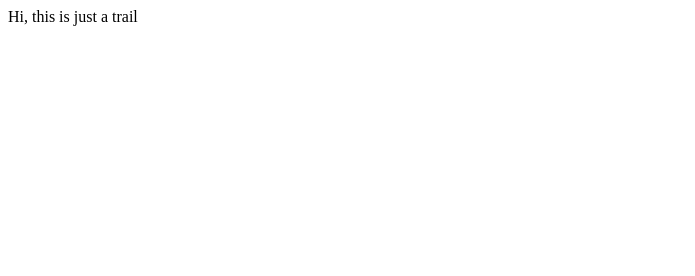
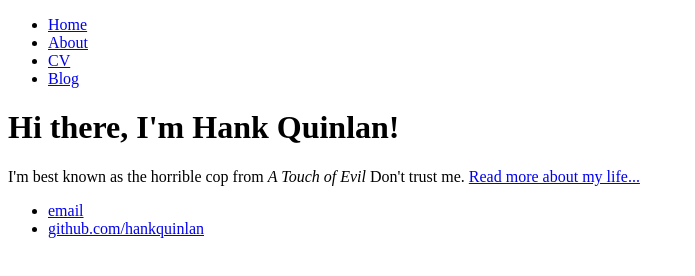
Before and after one commit to shahgeeta4u/geetashah4u.github.io, a plain HTML site: page index.html in a window 1280 px wide. Shown: the whole page, without its empty margins (0-695 px from the left). Drawn offline with Linux system fonts and the light colour scheme.

Commit message:
Update index.html

```diff
--- a/index.html
+++ b/index.html
@@ -1,5 +1,28 @@
+<!DOCTYPE html>
 <html>
-<body>
-Hi, this is just a trail
-</body>
+	<head>
+		<title>Hank Quinlan, Horrible Cop</title>
+	</head>
+	<body>
+		<nav>
+    		<ul>
+        		<li><a href="/">Home</a></li>
+	        	<li><a href="/about">About</a></li>
+        		<li><a href="/cv">CV</a></li>
+        		<li><a href="/blog">Blog</a></li>
+    		</ul>
+		</nav>
+		<div class="container">
+    		<div class="blurb">
+        		<h1>Hi there, I'm Hank Quinlan!</h1>
+				<p>I'm best known as the horrible cop from <em>A Touch of Evil</em> Don't trust me. <a href="/about">Read more about my life...</a></p>
+    		</div><!-- /.blurb -->
+		</div><!-- /.container -->
+		<footer>
+    		<ul>
+        		<li><a href="mailto:hankquinlanhub@gmail.com">email</a></li>
+        		<li><a href="https://github.com/hankquinlan">github.com/hankquinlan</a></li>
+			</ul>
+		</footer>
+	</body>
 </html>
```
